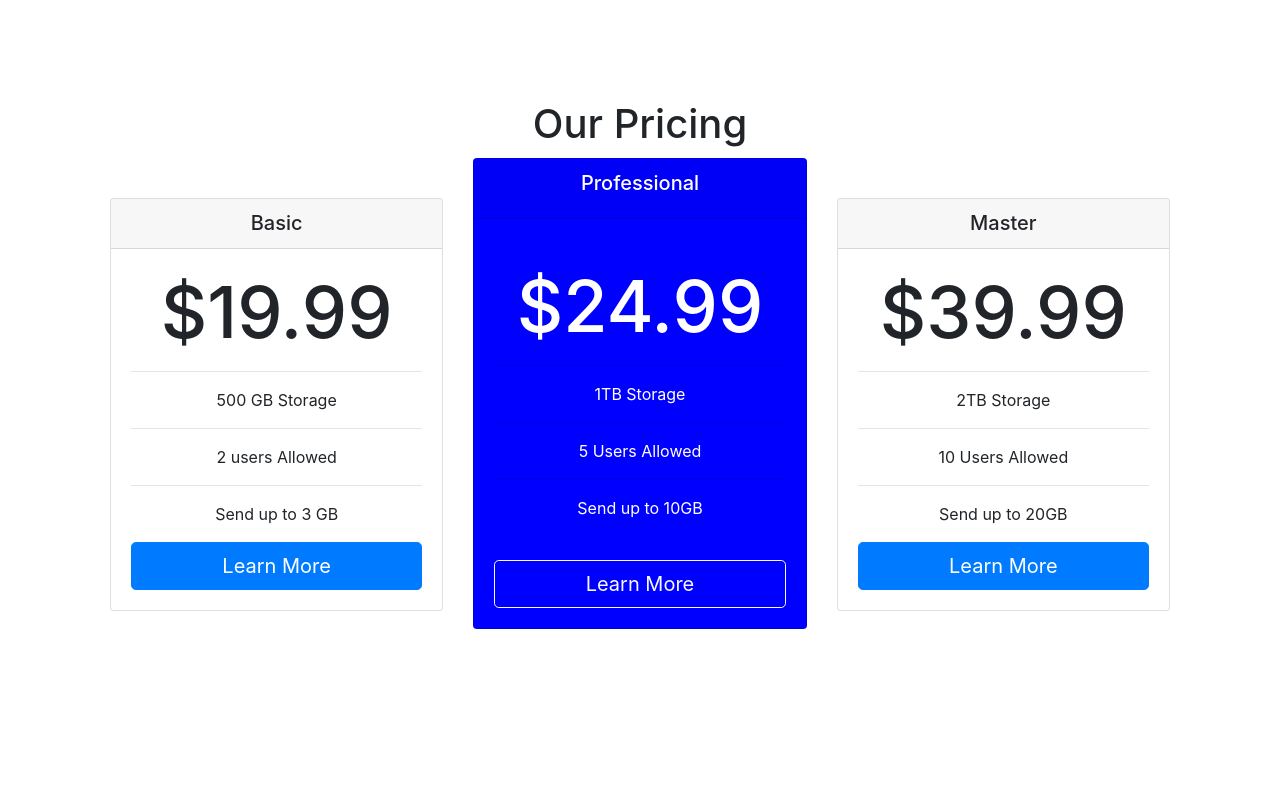
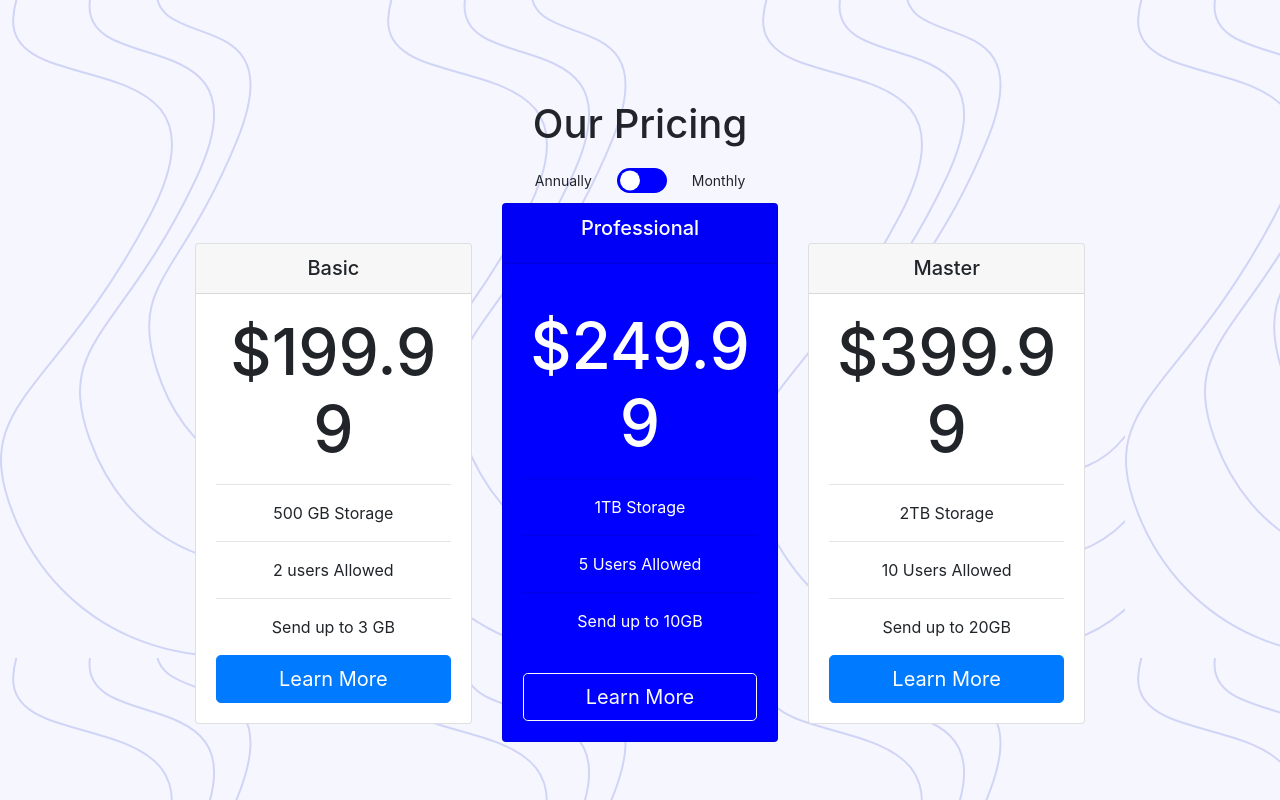
Before and after one commit to dewaadu/pricing-component-with-toggle-master, a plain HTML site: page index.html in a window 1280 px wide. Drawn offline with Linux system fonts and the light colour scheme.

Commit message:
"complete pricing"

```diff
--- a/css/style.css
+++ b/css/style.css
@@ -1,10 +1,67 @@
+body{
+background-color: hsl(240, 78%, 98%);
+    background-image: url("../images/bg-top.svg");
+   width: 100%;
+    }
+
 #pricing{
     padding: 50px 110px 30px 110px;
 }.top{
     text-align: center;
     margin-top: 100px;
     margin-bottom: 0;
-}.left{
+}.switcher{
+    display: flex;
+    flex-direction: column;
+    justify-content: center;
+    align-items: center;
+}
+
+
+.switch-text{
+    margin-top: 20px;
+    font-size: 14px;
+    display: flex;
+    justify-content: space-between;
+    align-items: center;
+    color: var(--lightGrayishBlueCard);
+}
+
+.switcher-btn{
+    position: relative;
+    margin: 0 25px;
+    width: 50px;
+    height: 25px;
+    border-radius: 30px;
+    background-color:blue;
+    transition: 0.5 ease;
+}
+
+.ball{
+    position: absolute;
+    transform: translate(3px, 2.4px);
+    width: 20px;
+    height: 20px;
+    border-radius: 50%;
+    background: #ffffff;
+    transition: 0.5s ease;
+}
+
+.switcher-btn.active{
+    background:hsl(236, 72%, 79%);
+}
+
+.ball.active{
+    transform: translate(27px, 2.4px);
+}
+
+.hidden{
+    overflow: hidden;
+    display: none;
+    opacity: 0;
+}
+
+.left{
     margin-left: 0;
 
     text-align: center;
@@ -21,7 +78,7 @@
         margin-left: 0;
 
     }.price{
-        font-size: 4.5rem;
+        font-size: 4rem;
     }
 .color{
     background-color: blue;
--- a/index.html
+++ b/index.html
@@ -9,8 +9,20 @@
 <link rel="stylesheet" href="css/style.css">
 <title>Document</title>
 </head>
-<body>
+<body><div class="container">
+    <div class="switcher">
+
     <h1 class="top">Our Pricing</h1>
+    <div class="switch-text">
+        Annually
+        <div class="switcher-btn">
+            <div class="ball">
+            </div>
+        </div>
+        Monthly
+      </div>
+      </div>
+
 
     <section id="pricing">
     <div class="row">
@@ -20,7 +32,8 @@
             <h5>Basic</h5>
         </div>
 <div class="card-body">
-<h1 class="price">$19.99</h1>
+<h1 class="price basic-price monthly hidden">$19.99</h1>
+<h1 class="price basic-price anually">$199.99</h1>
 <hr>
 <p>500 GB Storage</p>
 <hr>
@@ -38,7 +51,9 @@
         </div>
         <br>
 <div class="card-body left">
-<h1 class="price">$24.99</h1>
+<h1 class="price monthly hidden">$24.99</h1>
+<h1 class="price  anually">$249.99</h1>
+
 <hr>
 <p>1TB Storage</p>
 <hr>
@@ -57,7 +72,9 @@
             <h5>Master</h5>
         </div>
 <div class="card-body">
-    <h1 class="price">$39.99</h1>
+    <h1 class="price monthly hidden">$39.99</h1>
+    <h1 class="price anually">$399.99</h1>
+
     <hr>
     <p>2TB Storage</p>
     <hr>
@@ -71,5 +88,7 @@
 </div>
 </div>
 </section>
+</div>
+<script src="index.js"></script>
 </body>
 </html>
--- /dev/null
+++ b/index.js
@@ -0,0 +1,15 @@
+const switcherDiv = document.querySelector('.switcher-btn');
+const ball = document.querySelector('.ball');
+const monthly = document.querySelectorAll('.monthly');
+const anually = document.querySelectorAll('.anually');
+
+
+switcherDiv.addEventListener('click', () =>{
+    switcherDiv.classList.toggle('active');
+    ball.classList.toggle('active');
+    for(let i = 0; i < monthly.length; i++){
+        anually[i].classList.toggle('hidden');
+        monthly[i].classList.toggle('hidden');
+    }
+
+});
```
Also changed, not shown: images/bg-top.svg (added), 1 other file.
